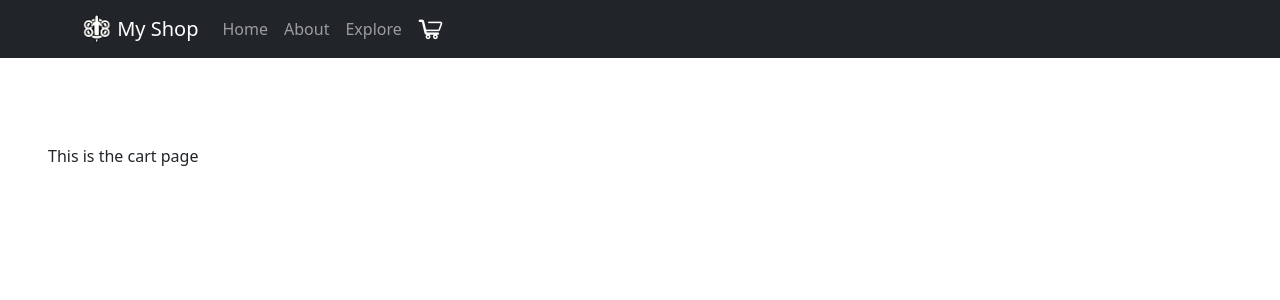
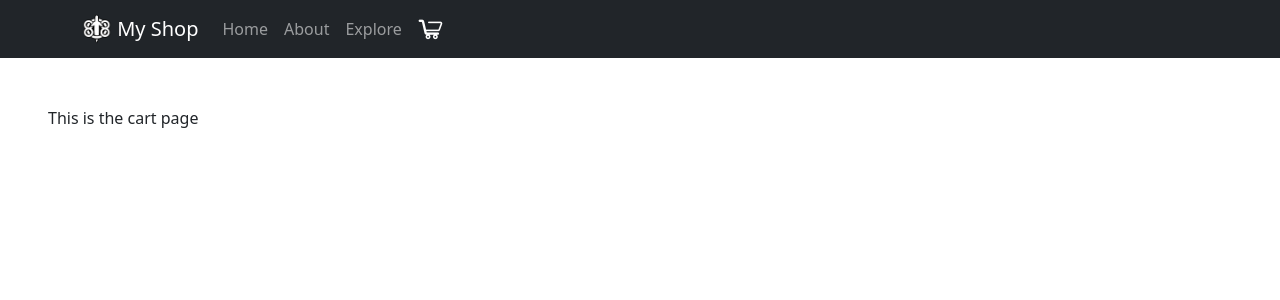
Before and after one commit to Leah-J/IDM363_LeahJ, a React (Create React App) app: page /cart in a window 1280 px wide. Shown: the top 300 px of the page. Built offline with nearby package versions, Linux system fonts and the light colour scheme.

Commit message:
adjust body padding

```diff
--- a/src/index.css
+++ b/src/index.css
@@ -5,7 +5,7 @@ body {
     sans-serif;
   -webkit-font-smoothing: antialiased;
   -moz-osx-font-smoothing: grayscale;
-  padding-top: 3em;
+  padding-top: 2.2rem;
 }
 
 code {
```
